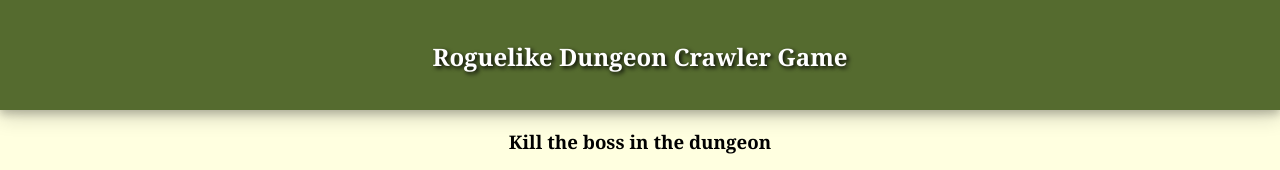
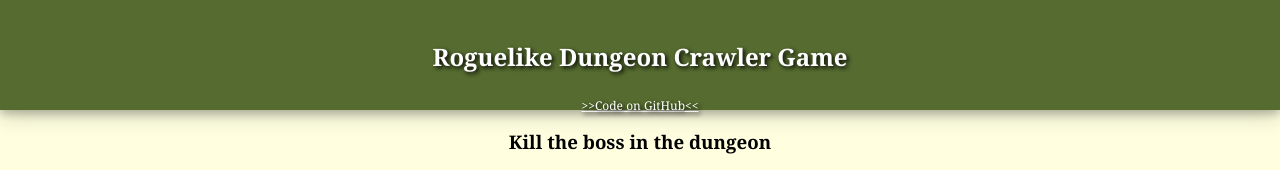
Before and after one commit to alivemary/DangeonGame, a React app: page / in a window 1280 px wide. Shown: the top 170 px of the page. Built offline with nearby package versions, Linux system fonts and the light colour scheme.

Commit message:
link to github added

```diff
--- a/src/components/App.js
+++ b/src/components/App.js
@@ -7,6 +7,7 @@ class App extends React.Component {
             <div>
                 <div className="app-header">
                     <h2>Roguelike Dungeon Crawler Game</h2>
+                    <a href="https://github.com/alivemary/dungeon-game" target="blank">Code on GitHub</a>
                 </div>
                 <DungeonGame />
             </div>
--- a/src/components/scss/partials/_App.scss
+++ b/src/components/scss/partials/_App.scss
@@ -5,6 +5,19 @@
     padding: 20px;
     color: white;
     box-shadow: 0 4px 8px 0 rgba(0, 0, 0, 0.2), 0 6px 20px 0 rgba(0, 0, 0, 0.19);
+    a {
+        color: white;
+        font-size: 12px;
+    }
+    a:before {
+        content: ">>";
+    }
+    a:after {
+        content: "<<";
+    }
+    a:hover {
+        font-size: 14px;
+    }
 }
 
 body {
```
Also changed, not shown: 3 other files (tests, documents, lock files or other folders).
